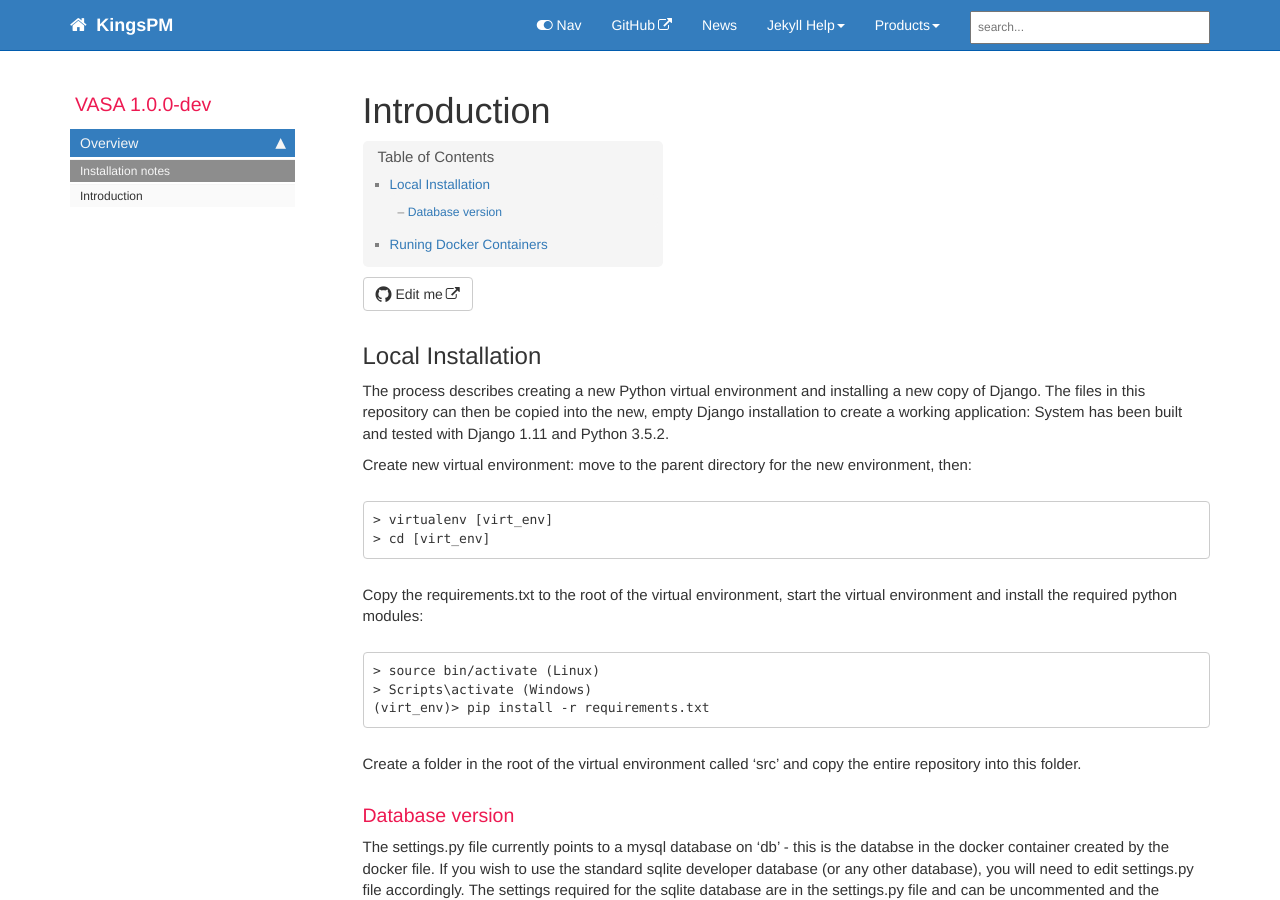
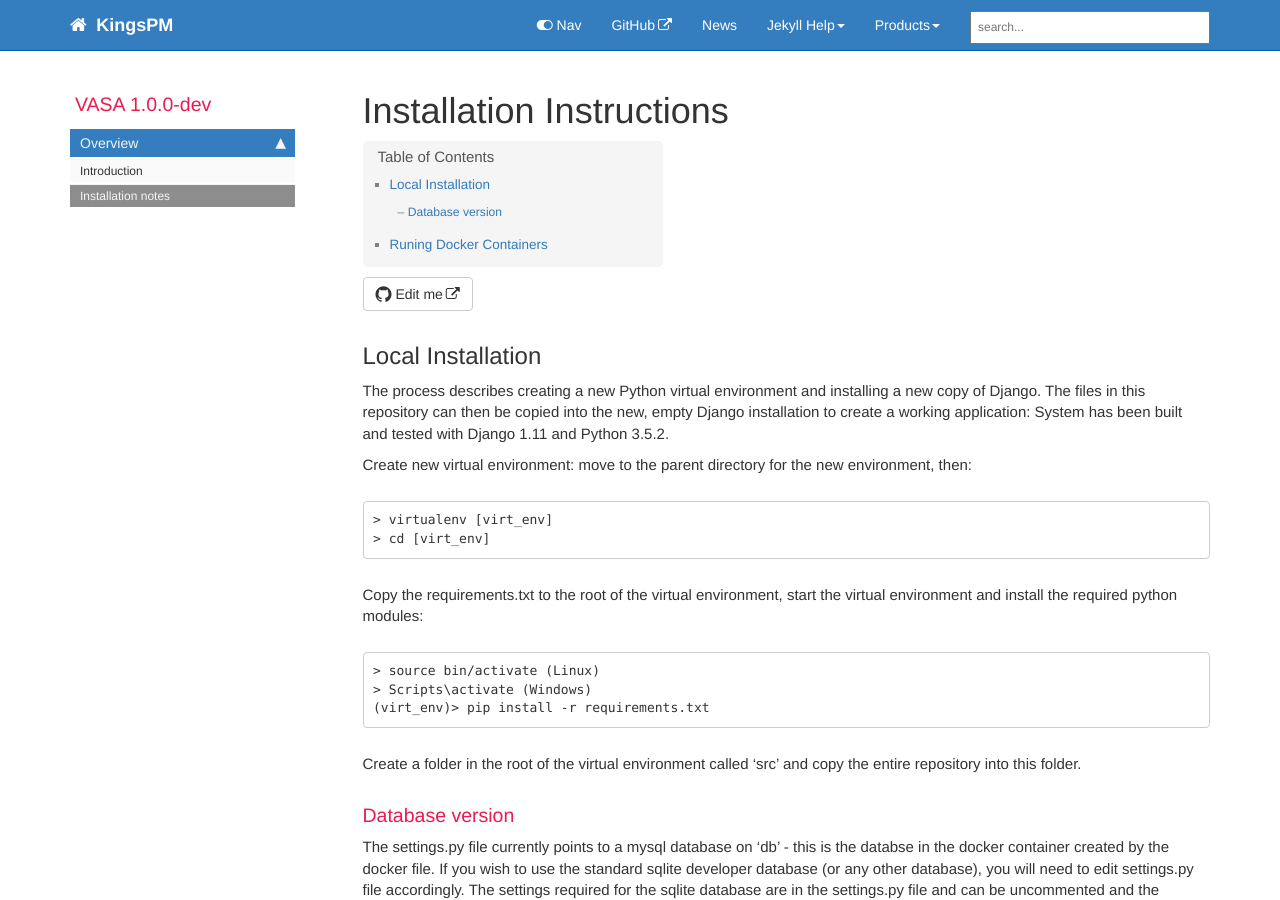
Before and after one commit to KingsPM/kingspm.github.io, a Jekyll site: the page built from pages/vasa/installation.md, in a window 1280 px wide and 900 px high. Built offline with Jekyll 4.4.1, drawn with Linux system fonts in a browser that asks for light colours; nearby versions of some CDN libraries; comment, search, counter and statistics services are not loaded.

Commit message:
edits to vasa entry

```diff
--- a/pages/vasa/installation.md
+++ b/pages/vasa/installation.md
@@ -1,5 +1,5 @@
 ---
-title: Introduction
+title: Installation Instructions
 sidebar: vasa_sidebar
 permalink: installation.html
 folder: vasa
```
Also changed, not shown: _data/sidebars/vasa_sidebar.yml (+4 -5 lines).
